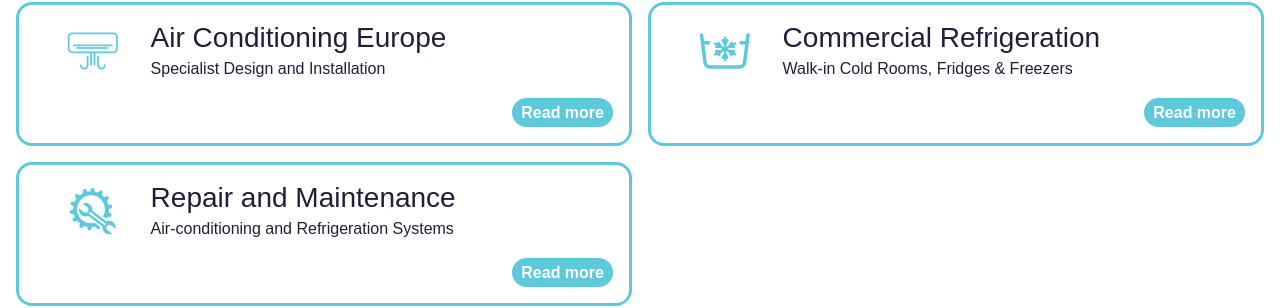
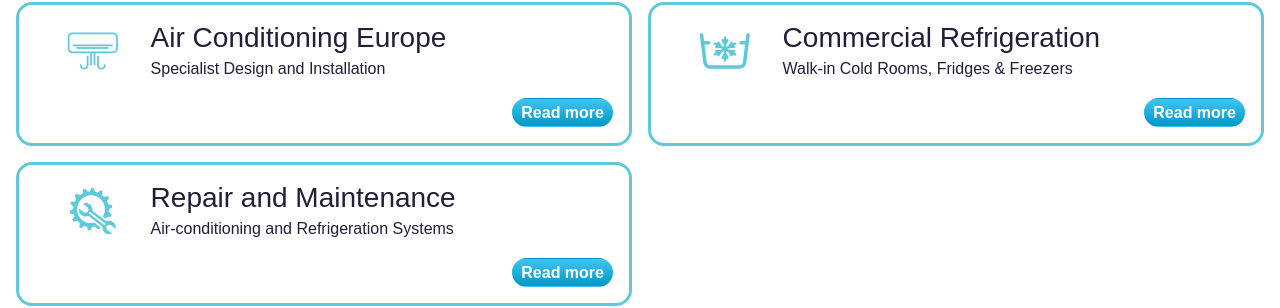
Before and after one commit to mrkamin/theukeverest.co.uk-react, a React (Create React App) app: page / in a window 1280 px wide. Shown: the part 554-862 px from the top of the page. Built offline with nearby package versions, Linux system fonts and the light colour scheme; a web font is replaced by a local one.

Commit message:
Change the readme color

```diff
--- a/src/App.css
+++ b/src/App.css
@@ -56,7 +56,7 @@ button:hover {
 }
 
 .read-more {
-  background-color: #5dc9db;
+  background: linear-gradient(#40c5f2, #0097c8);
   color: rgb(0, 0, 0);
 }
 
```
